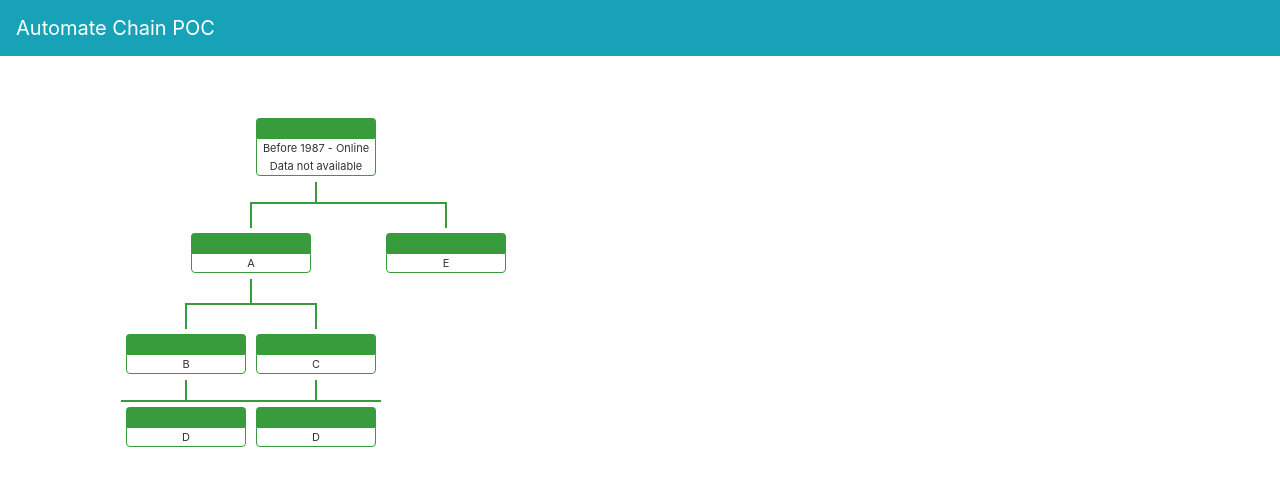
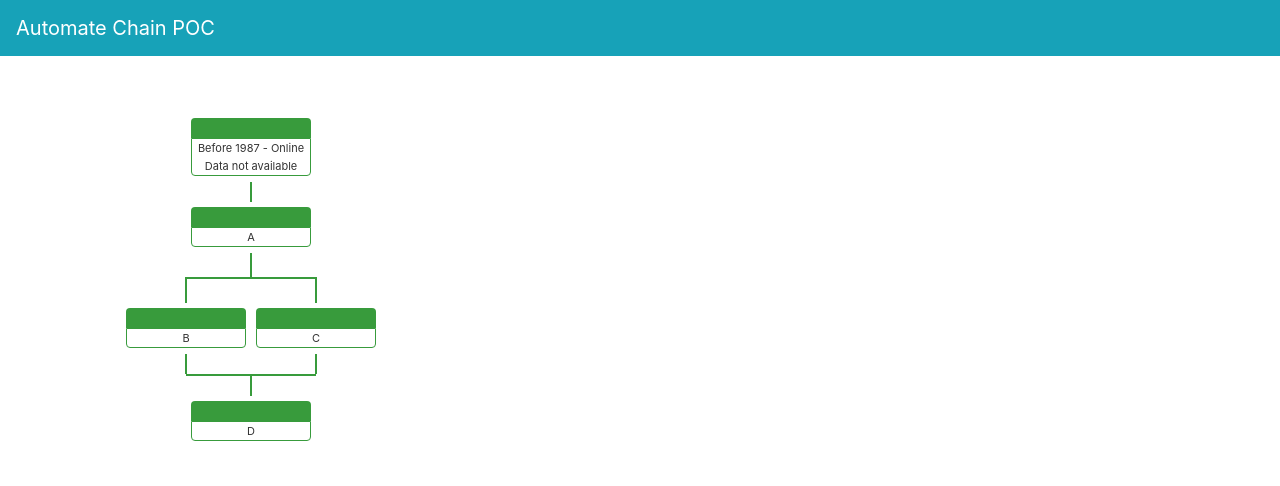
Before and after one commit to Suriyakumar40/Automate-Chain, an Angular app: page /chain-with-csv in a window 1280 px wide. Shown: the top 486 px of the page. Built offline with nearby package versions, Linux system fonts and the light colour scheme.

Commit message:
split child merge into same children issue fixing commit

```diff
--- a/src/app/components/chain-with-csv/chain-with-csv.component.ts
+++ b/src/app/components/chain-with-csv/chain-with-csv.component.ts
@@ -30,7 +30,8 @@ export class ChainWithCSVComponent implements OnInit {
             set: set,
             child: child,
             parent: parent,
-            displayName: displayName
+            displayName: displayName,
+            sameSiblings: [],
           };
         }).filter(it => parseInt(it.set) === this.set);
         this.chainModel = this.constructParentAndChild(this.extractCSVModel);
@@ -44,12 +45,18 @@ export class ChainWithCSVComponent implements OnInit {
       return [];
     }
     const result = items.reduce((previous: any, current: any) => {
+      current = Object.assign({}, current);
       const parent = current.parent;
       const child = current.child;
       current.children = [];
       previous[parent] = previous[parent] ? previous[parent] : {};
       previous[parent].children = previous[parent].children ? previous[parent].children : [];
       previous[parent].children.push(current);
+      if (previous[child] && Object.keys(previous[child]).length > 0) {
+        const previousParent = previous[child].parent;
+        previous[previousParent].sameSiblings.push(child);
+        previous[parent].sameSiblings.push(child);
+      }
       previous[child] = current;
       return previous;
     }, {});
--- a/src/app/components/chain-with-csv/children-element/child-element-with-csv.component.html
+++ b/src/app/components/chain-with-csv/children-element/child-element-with-csv.component.html
@@ -7,7 +7,7 @@
         </td>
         <td class="leftLine">&nbsp;</td>
     </tr>
-    <tr class="nodes xyz-child" *ngIf="data.children.length > 0">
+    <tr class="nodes xyz-child" *ngIf="data.children.length > 0 && siblingParents.length === 0">
         <td colspan="2" *ngFor="let child of data.children;let c1Index=index; first as isFirst; last as isLast">
             <table>
                 <tr>
@@ -25,40 +25,78 @@
                         <div class="downLine"></div>
                     </td>
                 </tr>
-                <tr class="lines">
-                    <td colspan="2" [ngClass]='{"topLine": true}'></td>
-                    <td colspan="2" [ngClass]='{"topLine": true}'></td>
-                </tr>
                 <tr>
-                    <td colspan="2">
-                        <table>
-                            <tr>
-                                <td>
-                                    <div class="node"><span class="office"></span>
-                                        <div class="title">&nbsp; </div>
-                                        <div class="content">D</div><i class="edge verticalEdge bottomEdge fa"></i>
-                                    </div>
-                                </td>
-                            </tr>
-                        </table>
-                    </td>
-                </tr>
-                <!-- <tr>
                     <td>
                         <app-children-with-csv-element class="chilnode" [data]="child">
                         </app-children-with-csv-element>
                     </td>
-                </tr> -->
+                </tr>
             </table>
         </td>
     </tr>
-
-    <!-- <tr class="merge_{{data.displayName}}">
-        <td colspan="12">
-            <div class="node"><span class="office"></span>
+    <!-- START: If two or more parent has same child then below table row will execute -->
+    <tr class="nodes xyz-child" *ngIf="siblingParents.length > 0">
+        <td colspan="2"
+            *ngFor="let siblingParent of siblingParents;let c1Index=index; first as isFirst; last as isLast">
+            <table>
+                <tr>
+                    <td colspan="2">
+                        <div class="node">
+                            <span class="office"></span>
+                            <div class="title">&nbsp; </div>
+                            <div class="content">{{siblingParent.displayName}}</div>
+                            <i class="edge verticalEdge bottomEdge fa"></i>
+                        </div>
+                    </td>
+                </tr>
+                <tr class="lines" *ngIf="siblingParent.children.length > 0">
+                    <td colspan="2">
+                        <div class="downLine"></div>
+                    </td>
+                </tr>
+                <tr class="lines">
+                    <td [ngClass]='{"topLine": !isFirst}'></td>
+                    <td [ngClass]='{"topLine": !isLast}'></td>
+                </tr>
+            </table>
+        </td>
+    </tr>
+    <tr class="lines" *ngIf="siblingParents.length > 0">
+        <td colspan="4">
+            <div class="downLine"></div>
+        </td>
+    </tr>
+    <tr class="lines" *ngIf="siblingChilds.length > 1">
+        <td class="rightLine">&nbsp;</td>
+        <td class="{{pIndex % 2 == 0 ? 'leftLine' : 'rightLine'}} topLine"
+            *ngFor="let item of counter(siblingChilds ? siblingChilds.length : 0);let pIndex=index">
+            &nbsp;
+        </td>
+        <td class="leftLine">&nbsp;</td>
+    </tr>
+    <tr *ngIf="siblingParents.length > 0">
+        <td [colSpan]="(siblingChilds.length === 1 ? 4 : 2)"
+            *ngFor="let siblingChild of siblingChilds;let sibIndex=index; first as isFirst; last as isLast">
+            <div class="node" *ngIf="siblingChilds.length === 1">
+                <span class="office"></span>
                 <div class="title">&nbsp; </div>
-                <div class="content">D</div><i class="edge verticalEdge bottomEdge fa"></i>
+                <div class="content">{{siblingChild.displayName}}</div>
+                <i class="edge verticalEdge bottomEdge fa"></i>
             </div>
+            <table *ngIf="siblingChilds.length > 1">
+                <div class="node"><span class="office"></span>
+                    <div class="title">&nbsp; </div>
+                    <div class="content">{{siblingChild.displayName}}</div>
+                    <i class="edge verticalEdge bottomEdge fa"></i>
+                </div>
+                <tr>
+                    <td colspan="12">
+                        <app-children-with-csv-element class="chilnode" [data]="siblingChild">
+                        </app-children-with-csv-element>
+                    </td>
+                </tr>
+            </table>
         </td>
-    </tr> -->
+    </tr>
+    <!-- END: Table row -->
 </table>
--- a/src/app/components/chain-with-csv/children-element/child-element-with-csv.component.ts
+++ b/src/app/components/chain-with-csv/children-element/child-element-with-csv.component.ts
@@ -13,12 +13,23 @@ export class ChildrenElementWithCSVComponent implements OnInit {
     public showTreeBroken = false;
     public showChildTreeBroken = false;
     public propertyNumberType = 'Survey Number';
-    public isMerge: boolean = false;
+    public isSameSibling: boolean = false;
+    public siblingParents: Array<any> = [];
+    public siblingChilds: Array<any> = [];
 
     constructor(private activatedRoute: ActivatedRoute, router: Router) {
     }
 
     ngOnInit(): void {
+        if (this.data && this.data.children && this.data.children.length > 0) {
+            this.siblingParents = this.data.children.filter((it: any) => it.sameSiblings && it.sameSiblings.length > 0);
+            if (this.siblingParents && this.siblingParents.length > 0) {
+                this.isSameSibling = true;
+                const lastSiblingParent = this.siblingParents[this.siblingParents.length - 1];
+                this.siblingChilds = lastSiblingParent.children.filter((it: any) =>
+                    lastSiblingParent.sameSiblings.some((last: any) => last === it.child));
+            }
+        }
     }
 
     counter(length: number) {
```
Also changed, not shown: src/assets/chain-data.csv.
